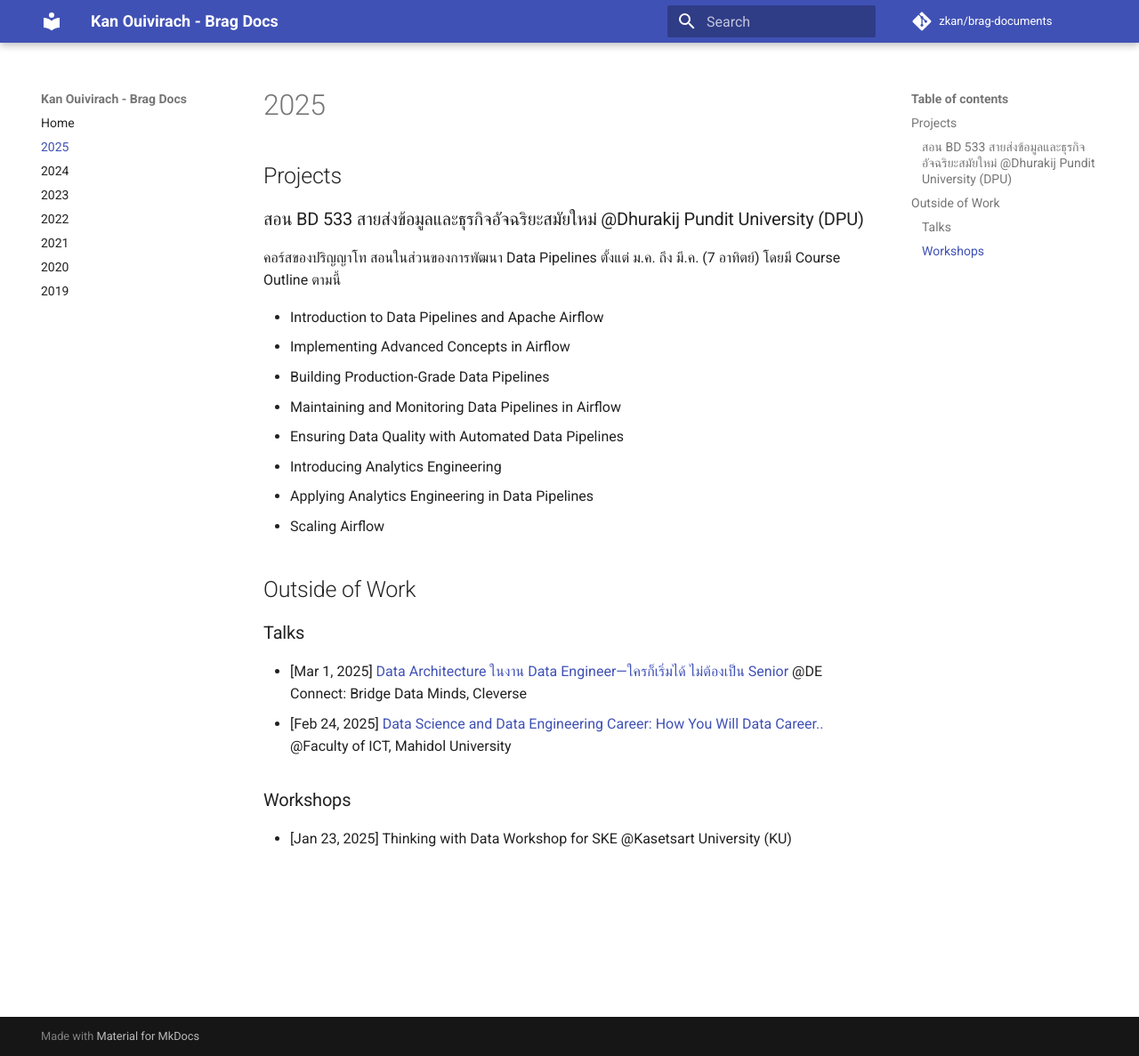
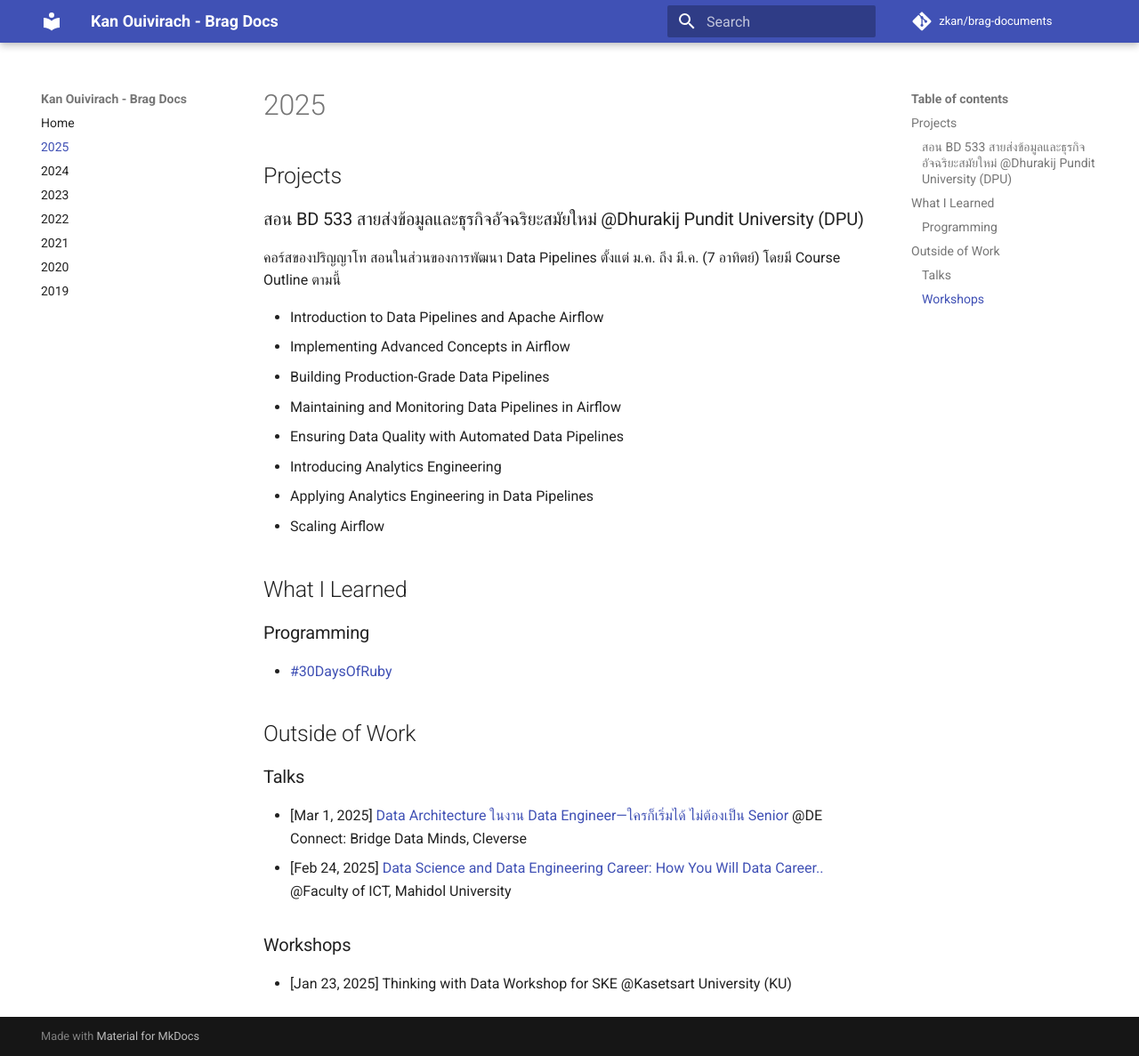
Before and after one commit to zkan/brag-documents, an MkDocs documentation site: the page built from docs/2025.md, in a window 1280 px wide and 1187 px high. Shown: the whole window at 89% size. Built offline with MkDocs 1.6.1 and Material for MkDocs 9.7.7, drawn with Linux system fonts in a browser that asks for light colours; comment, search, counter and statistics services are not loaded.

Commit message:
Add #30DaysOfRuby

```diff
--- a/docs/2025.md
+++ b/docs/2025.md
@@ -16,6 +16,12 @@
 * Applying Analytics Engineering in Data Pipelines
 * Scaling Airflow
 
+## What I Learned
+
+### Programming
+
+* [#30DaysOfRuby](https://github.com/zkan/30DaysOfRuby){target=_blank}
+
 ## Outside of Work
 
 ### Talks
```
